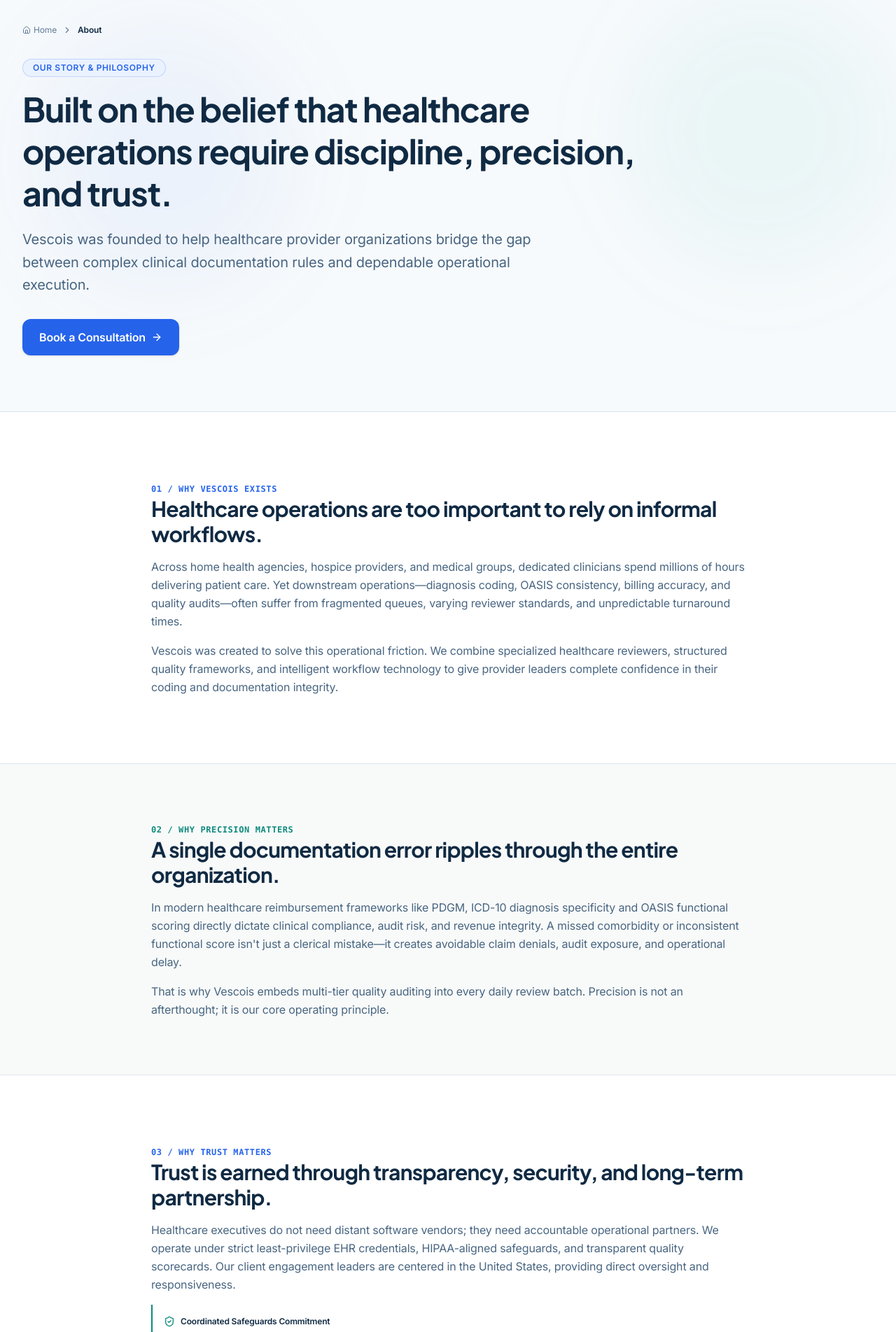
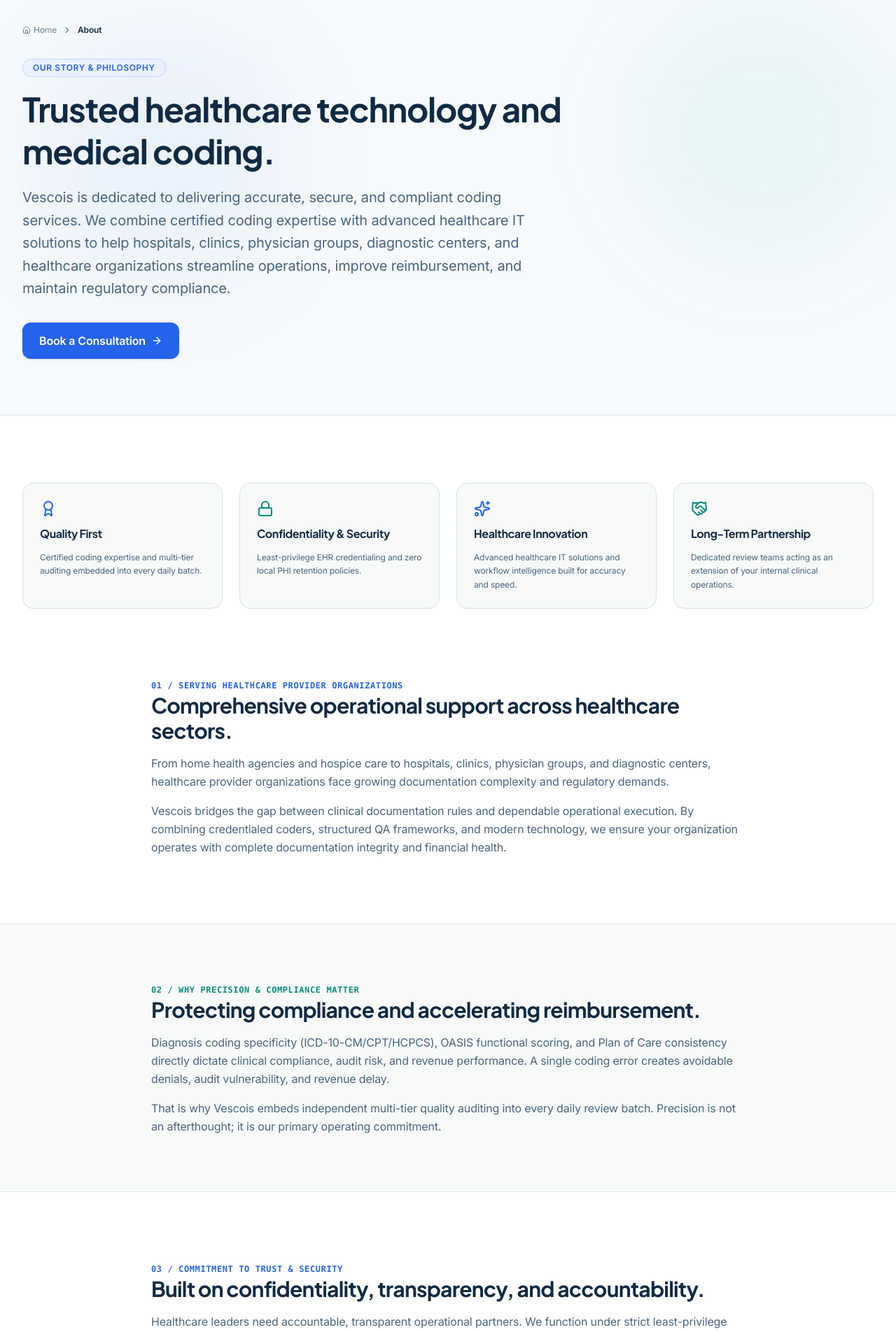
Before and after one commit to balakrishna98/vescois, a Next.js app: page /about in a window 1280 px wide. Shown: the part 120-2024 px from the top of the page at 70% size. Built offline with nearby package versions, Linux system fonts and the light colour scheme; no server answers.

Commit message:
Integrate refined Vescois corporate positioning statement and core focus values

```diff
--- a/src/app/about/page.tsx
+++ b/src/app/about/page.tsx
@@ -1,12 +1,12 @@
 import React from "react";
 import Link from "next/link";
-import { ArrowRight, ShieldCheck } from "lucide-react";
+import { ArrowRight, ShieldCheck, Award, Lock, Sparkles, Handshake } from "lucide-react";
 import { PageHero } from "@/components/ui/page-hero";
 
 export const metadata = {
-  title: "About Vescois — Our Story & Philosophy",
+  title: "About Vescois — Healthcare Technology & Medical Coding",
   description:
-    "Learn why Vescois exists, our operating story, and our commitment to precision, transparency, and trust in healthcare operations.",
+    "Vescois is a trusted healthcare technology and medical coding company dedicated to delivering accurate, secure, and compliant coding services and long-term client partnerships.",
 };
 
 export default function AboutPage() {
@@ -14,25 +14,62 @@
     <div className="space-y-24 pb-24 bg-white">
       <PageHero
         eyebrow="Our Story & Philosophy"
-        title="Built on the belief that healthcare operations require discipline, precision, and trust."
-        description="Vescois was founded to help healthcare provider organizations bridge the gap between complex clinical documentation rules and dependable operational execution."
+        title="Trusted healthcare technology and medical coding."
+        description="Vescois is dedicated to delivering accurate, secure, and compliant coding services. We combine certified coding expertise with advanced healthcare IT solutions to help hospitals, clinics, physician groups, diagnostic centers, and healthcare organizations streamline operations, improve reimbursement, and maintain regulatory compliance."
         breadcrumbs={[{ label: "About", href: "/about" }]}
       />
+
+      {/* Core Focus & Values Banner */}
+      <section className="max-w-7xl mx-auto px-4 sm:px-6 lg:px-8">
+        <div className="grid grid-cols-1 md:grid-cols-4 gap-6">
+          <div className="bg-[#F8FAF9] border border-[#D9E2EC] rounded-2xl p-6 space-y-3 shadow-xs">
+            <Award className="w-6 h-6 text-[#2563EB]" />
+            <h3 className="text-base font-heading font-bold text-[#102A43]">Quality First</h3>
+            <p className="text-xs text-[#486581] leading-relaxed">
+              Certified coding expertise and multi-tier auditing embedded into every daily batch.
+            </p>
+          </div>
+
+          <div className="bg-[#F8FAF9] border border-[#D9E2EC] rounded-2xl p-6 space-y-3 shadow-xs">
+            <Lock className="w-6 h-6 text-[#0D8A7D]" />
+            <h3 className="text-base font-heading font-bold text-[#102A43]">Confidentiality & Security</h3>
+            <p className="text-xs text-[#486581] leading-relaxed">
+              Least-privilege EHR credentialing and zero local PHI retention policies.
+            </p>
+          </div>
+
+          <div className="bg-[#F8FAF9] border border-[#D9E2EC] rounded-2xl p-6 space-y-3 shadow-xs">
+            <Sparkles className="w-6 h-6 text-[#2563EB]" />
+            <h3 className="text-base font-heading font-bold text-[#102A43]">Healthcare Innovation</h3>
+            <p className="text-xs text-[#486581] leading-relaxed">
+              Advanced healthcare IT solutions and workflow intelligence built for accuracy and speed.
+            </p>
+          </div>
+
+          <div className="bg-[#F8FAF9] border border-[#D9E2EC] rounded-2xl p-6 space-y-3 shadow-xs">
+            <Handshake className="w-6 h-6 text-[#0D8A7D]" />
+            <h3 className="text-base font-heading font-bold text-[#102A43]">Long-Term Partnership</h3>
+            <p className="text-xs text-[#486581] leading-relaxed">
+              Dedicated review teams acting as an extension of your internal clinical operations.
+            </p>
+          </div>
+        </div>
+      </section>
 
       {/* Narrative Section 1: Why Vescois Exists */}
       <section className="max-w-4xl mx-auto px-4 sm:px-6 space-y-8">
         <div className="space-y-4">
           <span className="text-xs font-bold text-[#2563EB] tracking-wider uppercase font-mono">
-            01 / Why Vescois Exists
+            01 / Serving Healthcare Provider Organizations
           </span>
           <h2 className="text-3xl font-heading font-bold text-[#102A43] tracking-tight">
-            Healthcare operations are too important to rely on informal workflows.
+            Comprehensive operational support across healthcare sectors.
           </h2>
           <p className="text-base text-[#486581] leading-relaxed">
-            Across home health agencies, hospice providers, and medical groups, dedicated clinicians spend millions of hours delivering patient care. Yet downstream operations—diagnosis coding, OASIS consistency, billing accuracy, and quality audits—often suffer from fragmented queues, varying reviewer standards, and unpredictable turnaround times.
+            From home health agencies and hospice care to hospitals, clinics, physician groups, and diagnostic centers, healthcare provider organizations face growing documentation complexity and regulatory demands.
           </p>
           <p className="text-base text-[#486581] leading-relaxed">
-            Vescois was created to solve this operational friction. We combine specialized healthcare reviewers, structured quality frameworks, and intelligent workflow technology to give provider leaders complete confidence in their coding and documentation integrity.
+            Vescois bridges the gap between clinical documentation rules and dependable operational execution. By combining credentialed coders, structured QA frameworks, and modern technology, we ensure your organization operates with complete documentation integrity and financial health.
           </p>
         </div>
       </section>
@@ -42,16 +79,16 @@
         <div className="max-w-4xl mx-auto px-4 sm:px-6 space-y-8">
           <div className="space-y-4">
             <span className="text-xs font-bold text-[#0D8A7D] tracking-wider uppercase font-mono">
-              02 / Why Precision Matters
+              02 / Why Precision & Compliance Matter
             </span>
             <h2 className="text-3xl font-heading font-bold text-[#102A43] tracking-tight">
-              A single documentation error ripples through the entire organization.
+              Protecting compliance and accelerating reimbursement.
             </h2>
             <p className="text-base text-[#486581] leading-relaxed">
-              In modern healthcare reimbursement frameworks like PDGM, ICD-10 diagnosis specificity and OASIS functional scoring directly dictate clinical compliance, audit risk, and revenue integrity. A missed comorbidity or inconsistent functional score isn&apos;t just a clerical mistake—it creates avoidable claim denials, audit exposure, and operational delay.
+              Diagnosis coding specificity (ICD-10-CM/CPT/HCPCS), OASIS functional scoring, and Plan of Care consistency directly dictate clinical compliance, audit risk, and revenue performance. A single coding error creates avoidable denials, audit vulnerability, and revenue delay.
             </p>
             <p className="text-base text-[#486581] leading-relaxed">
-              That is why Vescois embeds multi-tier quality auditing into every daily review batch. Precision is not an afterthought; it is our core operating principle.
+              That is why Vescois embeds independent multi-tier quality auditing into every daily review batch. Precision is not an afterthought; it is our primary operating commitment.
             </p>
           </div>
         </div>
@@ -61,13 +98,13 @@
       <section className="max-w-4xl mx-auto px-4 sm:px-6 space-y-8">
         <div className="space-y-4">
           <span className="text-xs font-bold text-[#2563EB] tracking-wider uppercase font-mono">
-            03 / Why Trust Matters
+            03 / Commitment to Trust & Security
           </span>
           <h2 className="text-3xl font-heading font-bold text-[#102A43] tracking-tight">
-            Trust is earned through transparency, security, and long-term partnership.
+            Built on confidentiality, transparency, and accountability.
           </h2>
           <p className="text-base text-[#486581] leading-relaxed">
-            Healthcare executives do not need distant software vendors; they need accountable operational partners. We operate under strict least-privilege EHR credentials, HIPAA-aligned safeguards, and transparent quality scorecards. Our client engagement leaders are centered in the United States, providing direct oversight and responsiveness.
+            Healthcare leaders need accountable, transparent operational partners. We function under strict least-privilege EHR credentials, HIPAA-aligned safeguards, and transparent quality scorecards with direct US client engagement oversight.
           </p>
 
           <div className="pt-4 border-l-2 border-[#0D8A7D] pl-4 text-xs text-[#486581] space-y-1">
@@ -89,7 +126,7 @@
             Partner with Vescois
           </h2>
           <p className="text-slate-300 max-w-xl mx-auto text-sm leading-relaxed">
-            Discover how Vescois operational support helps your healthcare organization achieve precision and scalability.
+            Discover how Vescois medical coding and healthcare IT solutions help your organization achieve precision and compliance.
           </p>
           <div className="pt-2">
             <Link
--- a/src/lib/siteConfig.ts
+++ b/src/lib/siteConfig.ts
@@ -31,7 +31,7 @@
   pronunciation: "VES-koys",
   tagline: "Healthcare Intelligence. Delivered.",
   description:
-    "Vescois helps healthcare organizations improve coding quality, revenue performance, operational efficiency, and compliance through expert teams, intelligent workflows, and modern technology.",
+    "Vescois is a trusted healthcare technology and medical coding company dedicated to delivering accurate, secure, and compliant coding services. We combine certified coding expertise with advanced healthcare IT solutions to help hospitals, clinics, physician groups, diagnostic centers, and healthcare organizations streamline operations, improve reimbursement, and maintain regulatory compliance.",
   contactEmail: "hello@vescois.com",
   consultationUrl: "/contact",
   featureFlags: {
```
